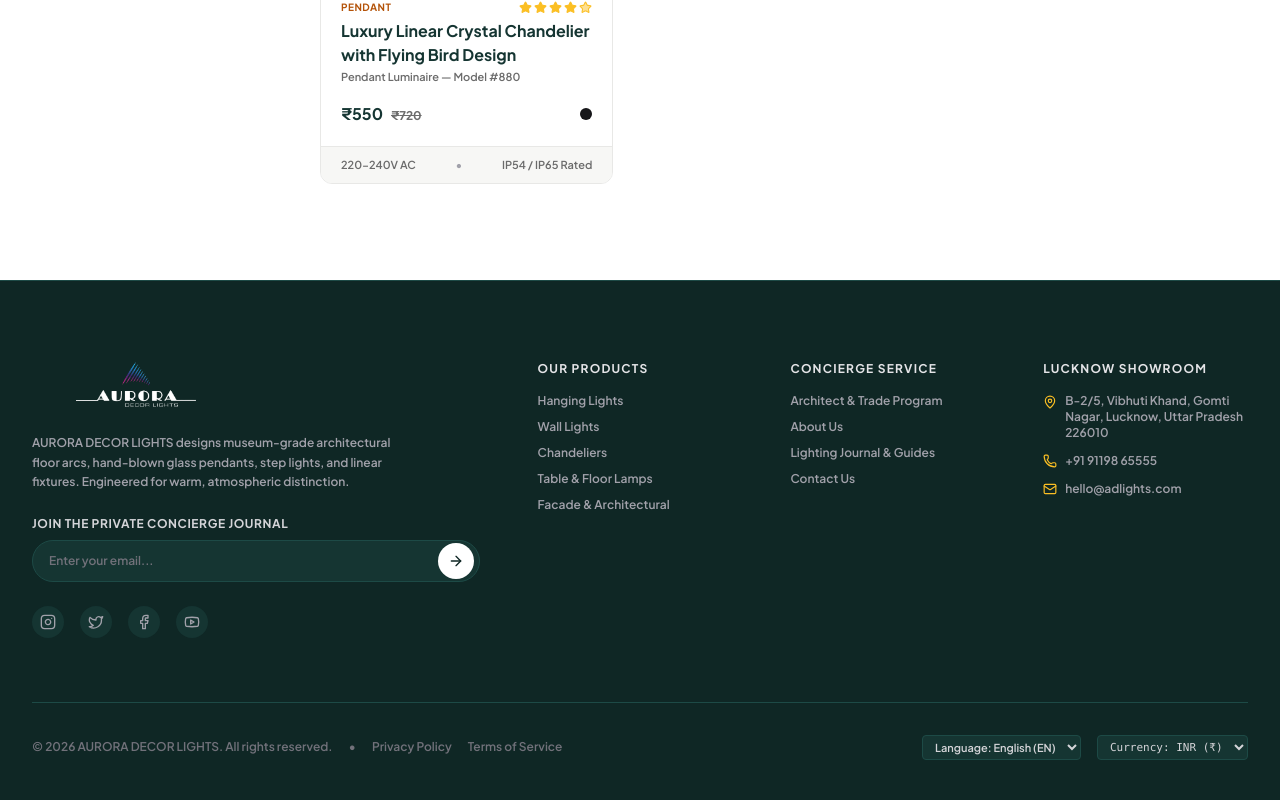
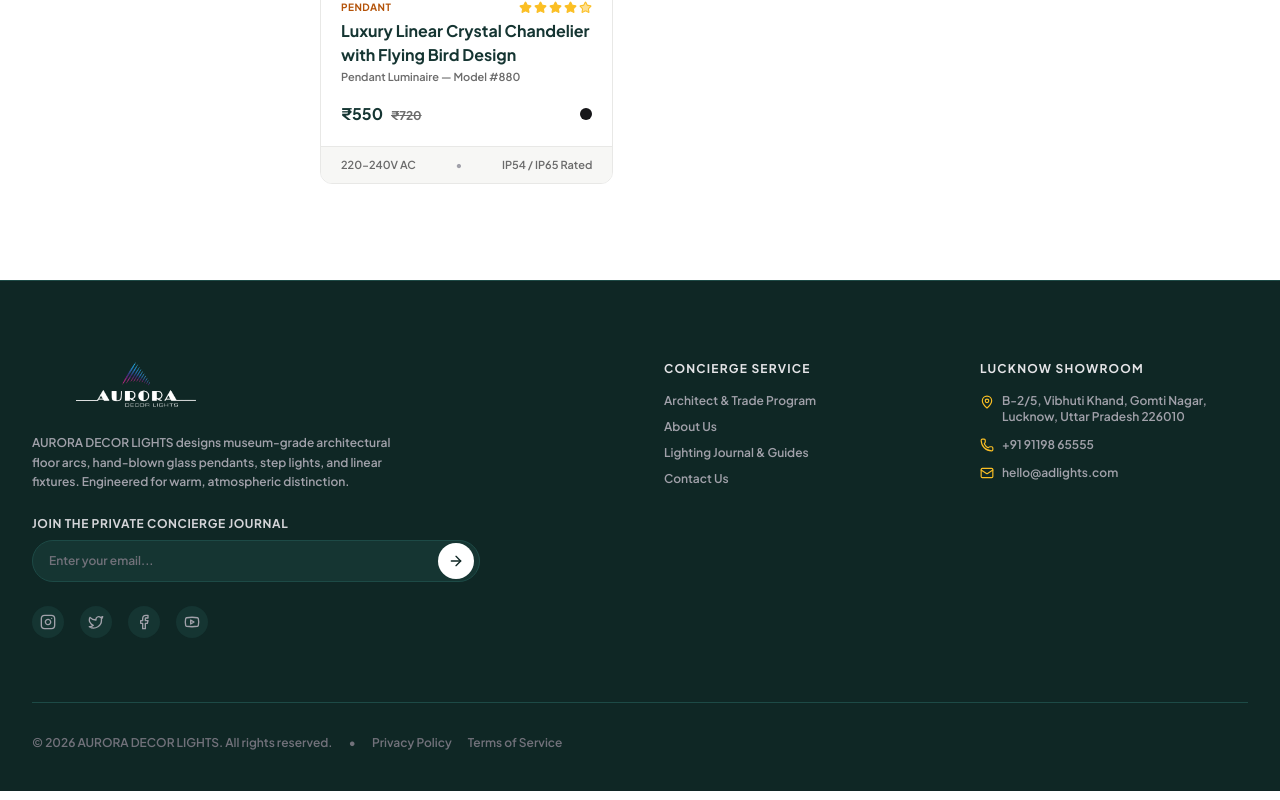
Before and after one commit to parasnath215/ADlights, a Next.js app: page /shop in a window 1280 px wide. Shown: the part 8251-9051 px from the top of the page. Built offline with nearby package versions, Linux system fonts and the light colour scheme.

Commit message:
Remove Our Products and Currency/Language from Footer

```diff
--- a/src/components/chrome/Footer.tsx
+++ b/src/components/chrome/Footer.tsx
@@ -4,12 +4,9 @@ import React, { useState } from 'react';
 import Image from 'next/image';
 import Link from 'next/link';
 import { ArrowRight, Instagram, Twitter, Facebook, Youtube, Mail, Phone, MapPin, Shield } from 'lucide-react';
-import { useCart } from '../../context/CartContext';
-
 export const Footer: React.FC = () => {
   const [email, setEmail] = useState('');
   const [subscribed, setSubscribed] = useState(false);
-  const { currency, setCurrency, language, setLanguage } = useCart();
 
   const handleNewsletter = (e: React.FormEvent) => {
     e.preventDefault();
@@ -22,7 +19,7 @@ export const Footer: React.FC = () => {
   return (
     <footer className="bg-zinc-950 text-white pt-20 pb-10 border-t border-zinc-800">
       <div className="max-w-7xl mx-auto px-4 sm:px-6 lg:px-8">
-        <div className="grid grid-cols-1 md:grid-cols-2 lg:grid-cols-5 gap-12 pb-16 border-b border-zinc-800">
+        <div className="grid grid-cols-1 md:grid-cols-2 lg:grid-cols-4 gap-12 pb-16 border-b border-zinc-800">
           {/* Brand Column (2 cols) */}
           <div className="lg:col-span-2 space-y-6">
             <Link href="/" className="flex items-center gap-2 group">
@@ -87,19 +84,7 @@ export const Footer: React.FC = () => {
             </div>
           </div>
 
-          {/* Column 2: Collections */}
-          <div>
-            <h4 className="font-display font-bold text-xs uppercase tracking-widest text-zinc-200 mb-4">
-              Our Products
-            </h4>
-            <ul className="space-y-2.5 text-xs text-zinc-400 font-medium">
-              <li><Link href="/shop?category=Pendant" className="hover:text-white transition-colors">Hanging Lights</Link></li>
-              <li><Link href="/shop?category=Wall Sconces" className="hover:text-white transition-colors">Wall Lights</Link></li>
-              <li><Link href="/shop?category=Pendant" className="hover:text-white transition-colors">Chandeliers</Link></li>
-              <li><Link href="/shop?category=Table & Desk" className="hover:text-white transition-colors">Table & Floor Lamps</Link></li>
-              <li><Link href="/shop?category=Architectural" className="hover:text-amber-300 transition-colors">Facade & Architectural</Link></li>
-            </ul>
-          </div>
+
 
           {/* Column 3: Concierge & Trade */}
           <div>
@@ -144,27 +129,6 @@ export const Footer: React.FC = () => {
             <Link href="/contact" className="hover:text-zinc-300">Privacy Policy</Link>
             <Link href="/contact" className="hover:text-zinc-300 font-semibold">Terms of Service</Link>
           </div>
-
-          {/* Region / Currency Selectors at bottom */}
-          <div className="flex items-center gap-4">
-            <select
-              value={language}
-              onChange={(e) => setLanguage(e.target.value)}
-              className="bg-zinc-900 border border-zinc-800 text-zinc-300 rounded px-2 py-1 focus:outline-none text-[11px]"
-            >
-              <option value="EN">Language: English (EN)</option>
-              <option value="HI">Language: Hindi (HI)</option>
-            </select>
-
-            <select
-              value={currency}
-              onChange={(e) => setCurrency(e.target.value)}
-              className="bg-zinc-900 border border-zinc-800 text-zinc-300 rounded px-2 py-1 focus:outline-none text-[11px] font-mono"
-            >
-              <option value="INR (₹)">Currency: INR (₹)</option>
-              <option value="USD ($)">Currency: USD ($)</option>
-            </select>
-          </div>
         </div>
       </div>
     </footer>
```
